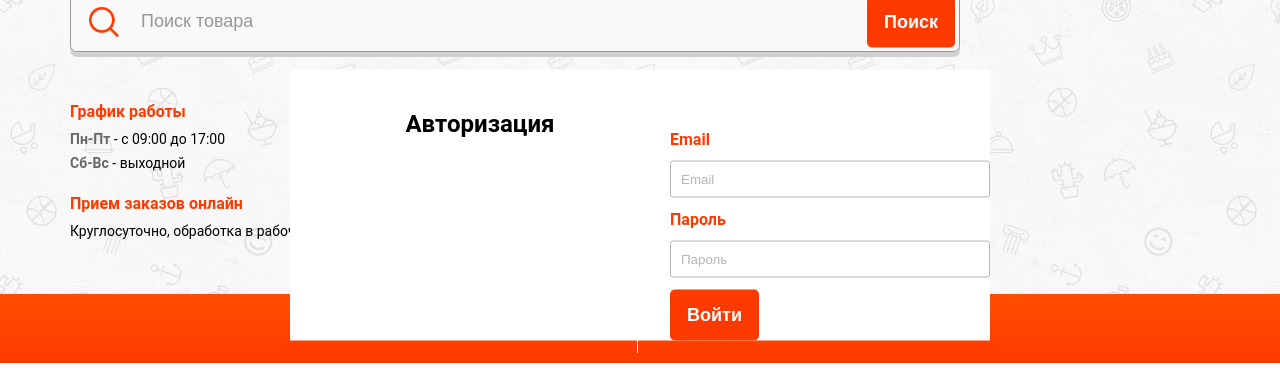
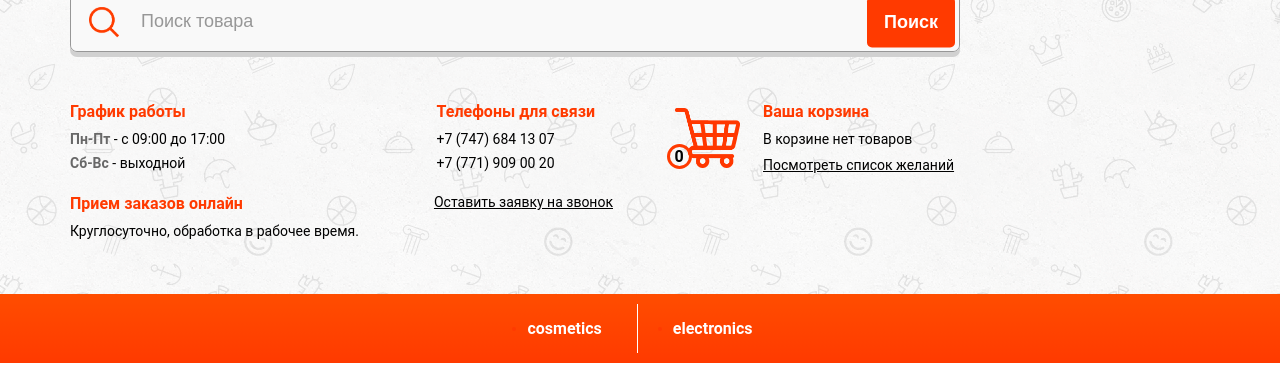
Before and after one commit to dworker863/storeTop, a React (Create React App) app: page / in a window 1280 px wide. Shown: the part 195-586 px from the top of the page. Built offline with nearby package versions, Linux system fonts and the light colour scheme; no server answers.

Commit message:
Desktop. Added styles for AuthModal

```diff
--- a/src/app/components/Sections/AuthModal/StyledAuthModal.ts
+++ b/src/app/components/Sections/AuthModal/StyledAuthModal.ts
@@ -3,11 +3,13 @@ import styled, { css } from 'styled-components';
 
 export const StyledAuthModal = styled.section<IStyledAuthModal>`
   z-index: 1000;
-  display: flex;
+  display: none;
   position: absolute;
   top: 50%;
   left: 50%;
-  width: 700px;
+  width: 420px;
+  padding-bottom: 40px;
+  border-radius: 5px;
   background-color: #fff;
   transform: translate(-50%, -50%);
 
@@ -15,9 +17,17 @@ export const StyledAuthModal = styled.section<IStyledAuthModal>`
     text-align: center;
   }
 
+  button {
+    display: block;
+    margin: 0 auto;
+    margin-top: 30px;
+  }
+
   ${({ active }) =>
     active &&
     css`
-      display: block;
+      display: grid;
+      grid-template-rows: 1fr 4fr;
+      justify-items: center;
     `};
 `;
```
